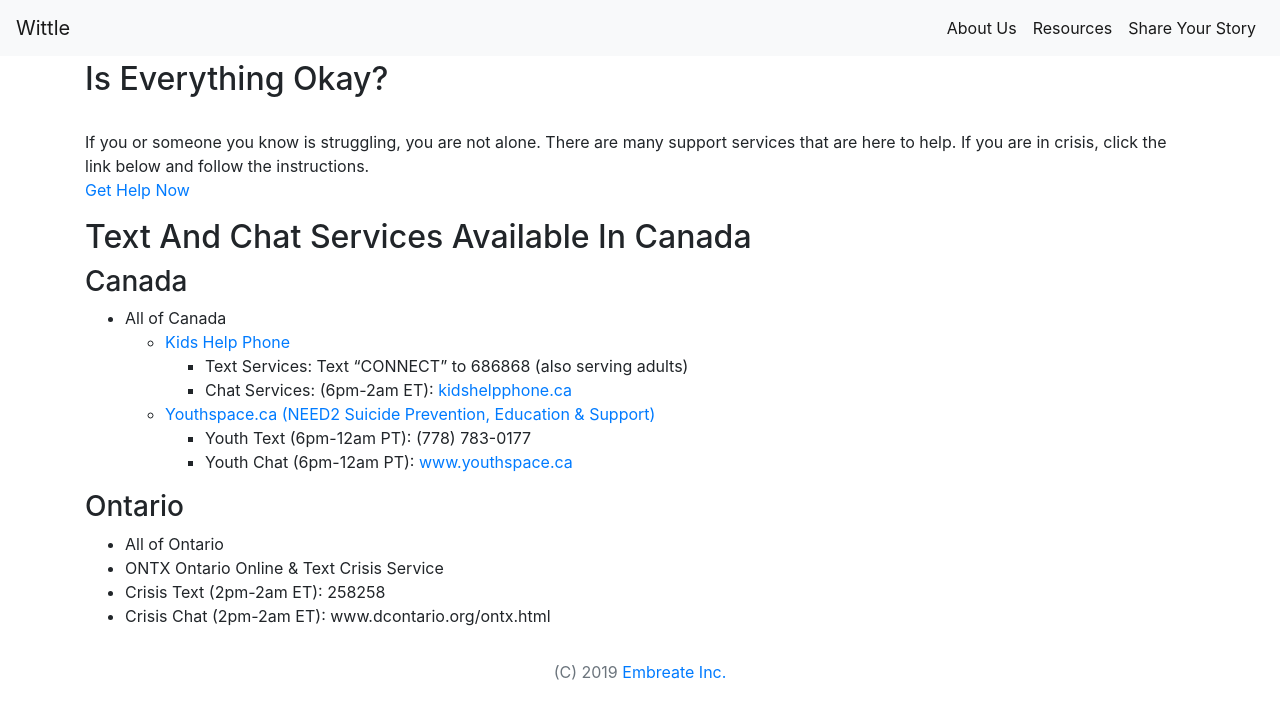
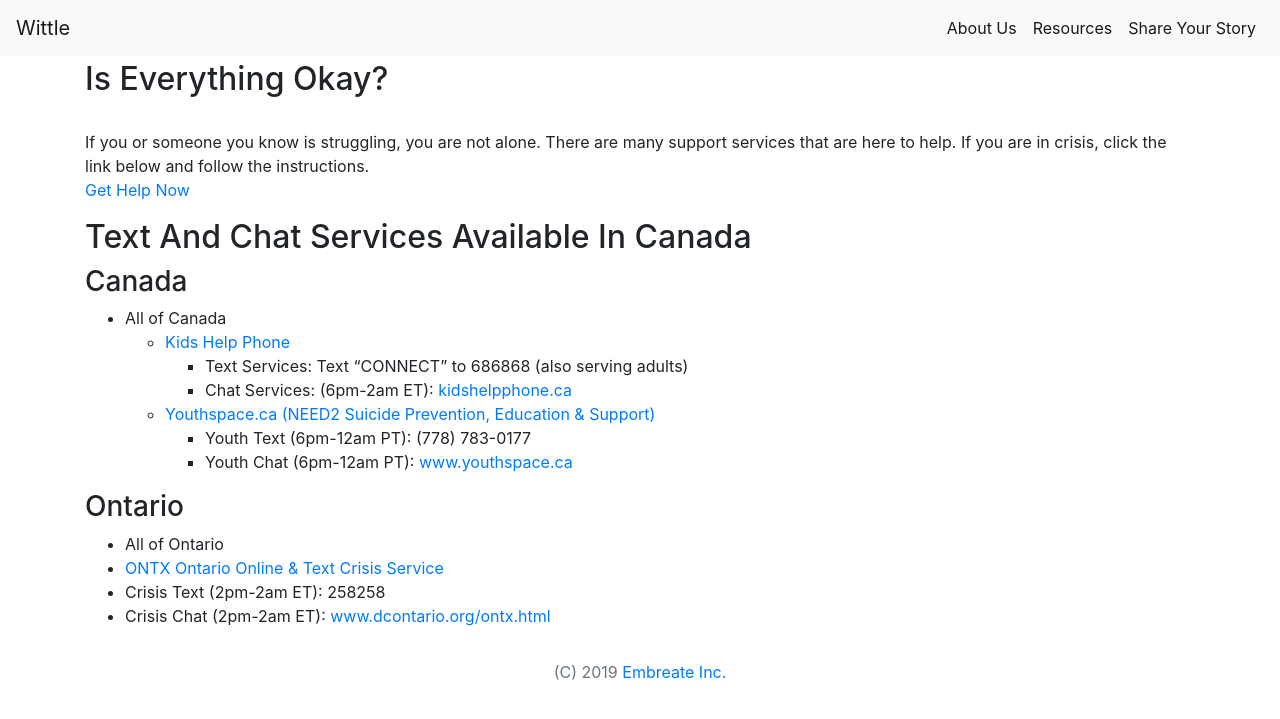
Before and after one commit to embreate/wittle-website, a Jekyll site: the page built from resources.markdown, in a window 1280 px wide. Shown: the top 719 px of the page. Built offline with Jekyll 4.4.1, drawn with Linux system fonts in a browser that asks for light colours; nearby versions of some CDN libraries; part of the change alters nothing that is shown.

```diff
--- a/resources.markdown
+++ b/resources.markdown
@@ -20,6 +20,6 @@ layout: default
 
 ### Ontario
 * All of Ontario
- * ONTX Ontario Online & Text Crisis Service
+ * [ONTX Ontario Online & Text Crisis Service](http://www.dcontario.org/)
  * Crisis Text (2pm-2am ET): 258258
- * Crisis Chat (2pm-2am ET): www.dcontario.org/ontx.html
+ * Crisis Chat (2pm-2am ET): [www.dcontario.org/ontx.html](http://www.dcontario.org/ontx.html)
```
